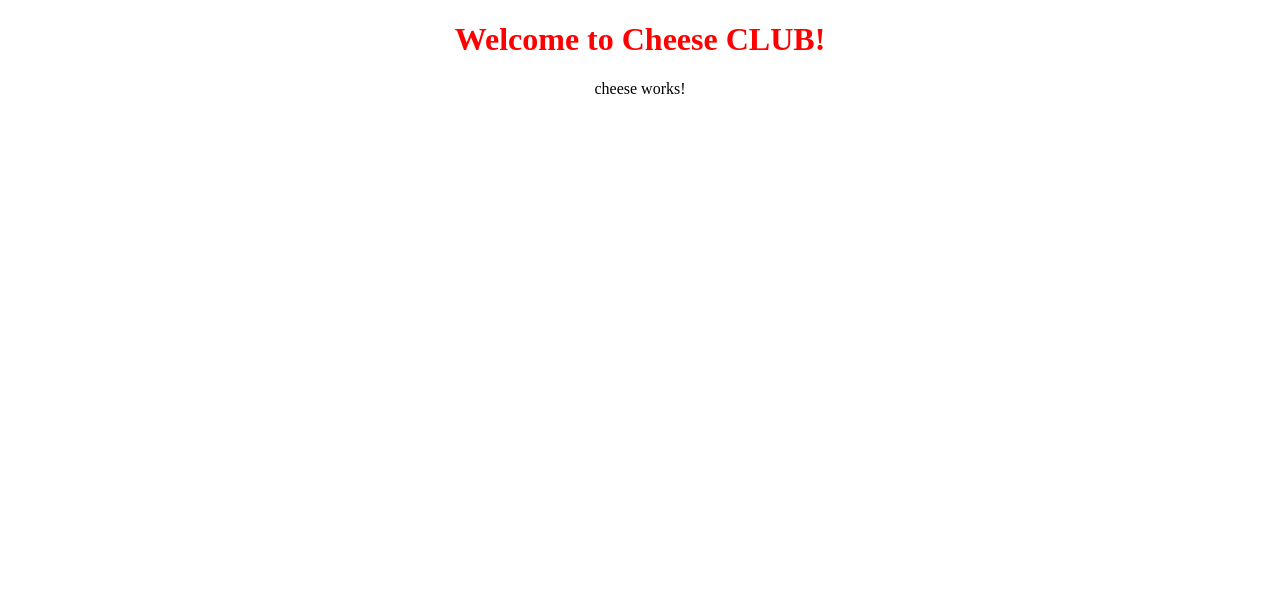
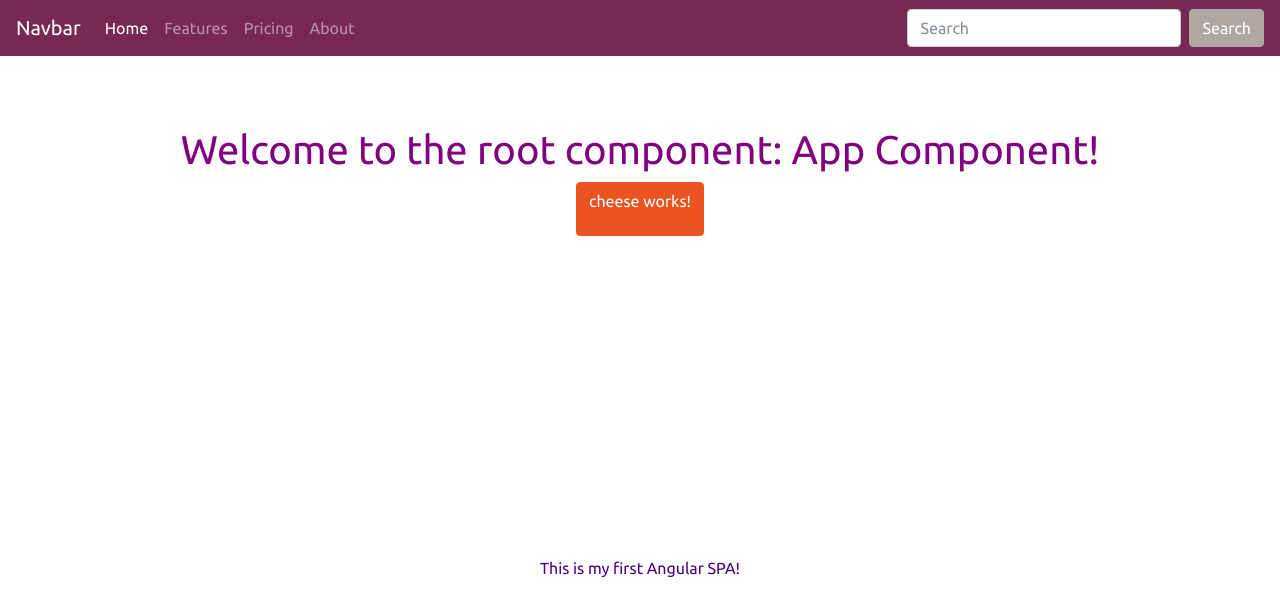
Before and after one commit to Evie-Skinner18/Angular_project, an Angular app: page / in a window 1280 px wide. Shown: the top 616 px of the page. Built offline with nearby package versions, Linux system fonts and the light colour scheme.

Commit message:
Added Bootstrap 4 and a background image

```diff
--- a/src/app/app.component.css
+++ b/src/app/app.component.css
@@ -1,8 +1,14 @@
 
 /* angular picks up styles that come from the root component's css file.
 Don't know how to make it apply e.g cheese.component css yet  */
-.cheese-title {
-  color: red;
+.app-title {
+  color: purple;
 
 
 }
+
+.app-body {
+  color: indigo;
+  border: 3px double dashed dodgerblue;
+  padding: 25%;
+}
--- a/src/app/app.component.html
+++ b/src/app/app.component.html
@@ -1,9 +1,12 @@
-<!--The content below is only a placeholder and can be replaced.-->
 
 <!-- this app component is the ROOT COMPONENT -->
 <div style="text-align:center">
-  <h1 class= "cheese-title">
-    Welcome to {{ title }}!
+  <h1 class= "app-title">
+    Welcome to the root component: {{ title }}!
   </h1>
-  <div class = "app-cheese"></div>
+  <button type="button" class="app-cheese btn btn-primary"></button>
+
+  <div class="app-body hero">
+    This is my first Angular SPA!
+  </div>
 </div>
--- a/src/app/app.component.ts
+++ b/src/app/app.component.ts
@@ -7,5 +7,5 @@
   styleUrls: ['./app.component.css']
 })
 export class AppComponent {
-  title = 'Cheese CLUB';
+  title = 'App Component';
 }
--- a/src/index.html
+++ b/src/index.html
@@ -7,8 +7,47 @@
 
   <meta name="viewport" content="width=device-width, initial-scale=1">
   <link rel="icon" type="image/x-icon" href="favicon.ico">
+
+  <!-- Bootstrap 4 cdn -->
+  <link rel="stylesheet" href="https://stackpath.bootstrapcdn.com/bootstrap/4.1.3/css/bootstrap.min.css" integrity="sha384-MCw98/SFnGE8fJT3GXwEOngsV7Zt27NXFoaoApmYm81iuXoPkFOJwJ8ERdknLPMO" crossorigin="anonymous">
+
+  <!-- United theme from bootswatch -->
+  <link rel="stylesheet" href="https://bootswatch.com/4/united/bootstrap.min.css">
 </head>
 <body>
+  <!-- United navbar -->
+  <nav class="navbar navbar-expand-lg navbar-dark bg-dark navbar-margin">
+  <a class="navbar-brand" href="#">Navbar</a>
+  <button class="navbar-toggler" type="button" data-toggle="collapse" data-target="#navbarColor02" aria-controls="navbarColor02" aria-expanded="false" aria-label="Toggle navigation">
+    <span class="navbar-toggler-icon"></span>
+  </button>
+
+  <div class="collapse navbar-collapse" id="navbarColor02">
+    <ul class="navbar-nav mr-auto">
+      <li class="nav-item active">
+        <a class="nav-link" href="#">Home <span class="sr-only">(current)</span></a>
+      </li>
+      <li class="nav-item">
+        <a class="nav-link" href="#">Features</a>
+      </li>
+      <li class="nav-item">
+        <a class="nav-link" href="#">Pricing</a>
+      </li>
+      <li class="nav-item">
+        <a class="nav-link" href="#">About</a>
+      </li>
+    </ul>
+    <form class="form-inline my-2 my-lg-0">
+      <input class="form-control mr-sm-2" type="text" placeholder="Search">
+      <button class="btn btn-secondary my-2 my-sm-0" type="submit">Search</button>
+    </form>
+  </div>
+</nav>
   <app-root></app-root>
+
+  <!-- bootstraps js -->
+  <script src="https://code.jquery.com/jquery-3.3.1.slim.min.js" integrity="sha384-q8i/X+965DzO0rT7abK41JStQIAqVgRVzpbzo5smXKp4YfRvH+8abtTE1Pi6jizo" crossorigin="anonymous"></script>
+  <script src="https://cdnjs.cloudflare.com/ajax/libs/popper.js/1.14.3/umd/popper.min.js" integrity="sha384-ZMP7rVo3mIykV+2+9J3UJ46jBk0WLaUAdn689aCwoqbBJiSnjAK/l8WvCWPIPm49" crossorigin="anonymous"></script>
+  <script src="https://stackpath.bootstrapcdn.com/bootstrap/4.1.3/js/bootstrap.min.js" integrity="sha384-ChfqqxuZUCnJSK3+MXmPNIyE6ZbWh2IMqE241rYiqJxyMiZ6OW/JmZQ5stwEULTy" crossorigin="anonymous"></script>
 </body>
 </html>
--- a/src/styles.css
+++ b/src/styles.css
@@ -1 +1,8 @@
 /* You can add global styles to this file, and also import other style files */
+.background {
+  background-color: rgb(238, 182, 214);
+}
+
+.navbar-margin {
+  margin-bottom: 70px;
+}
```
Also changed, not shown: 1 other file (tests, documents, lock files or other folders).
